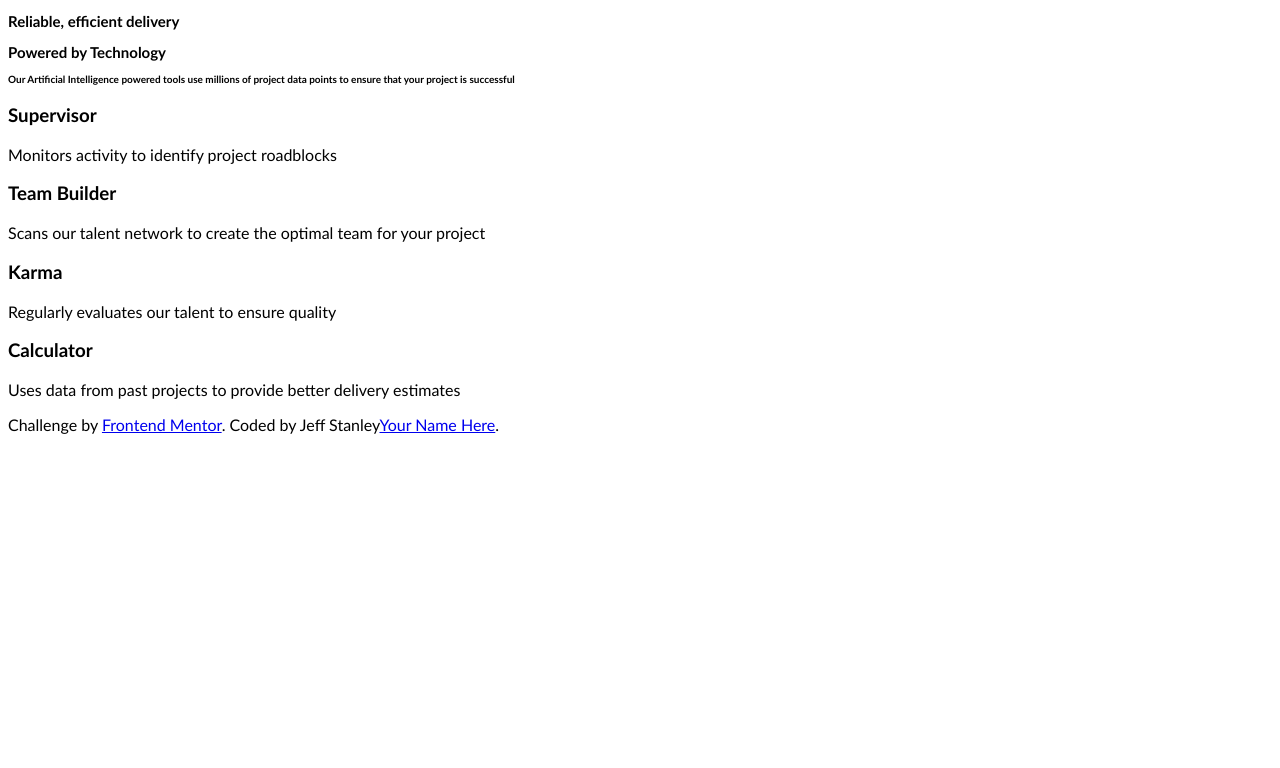
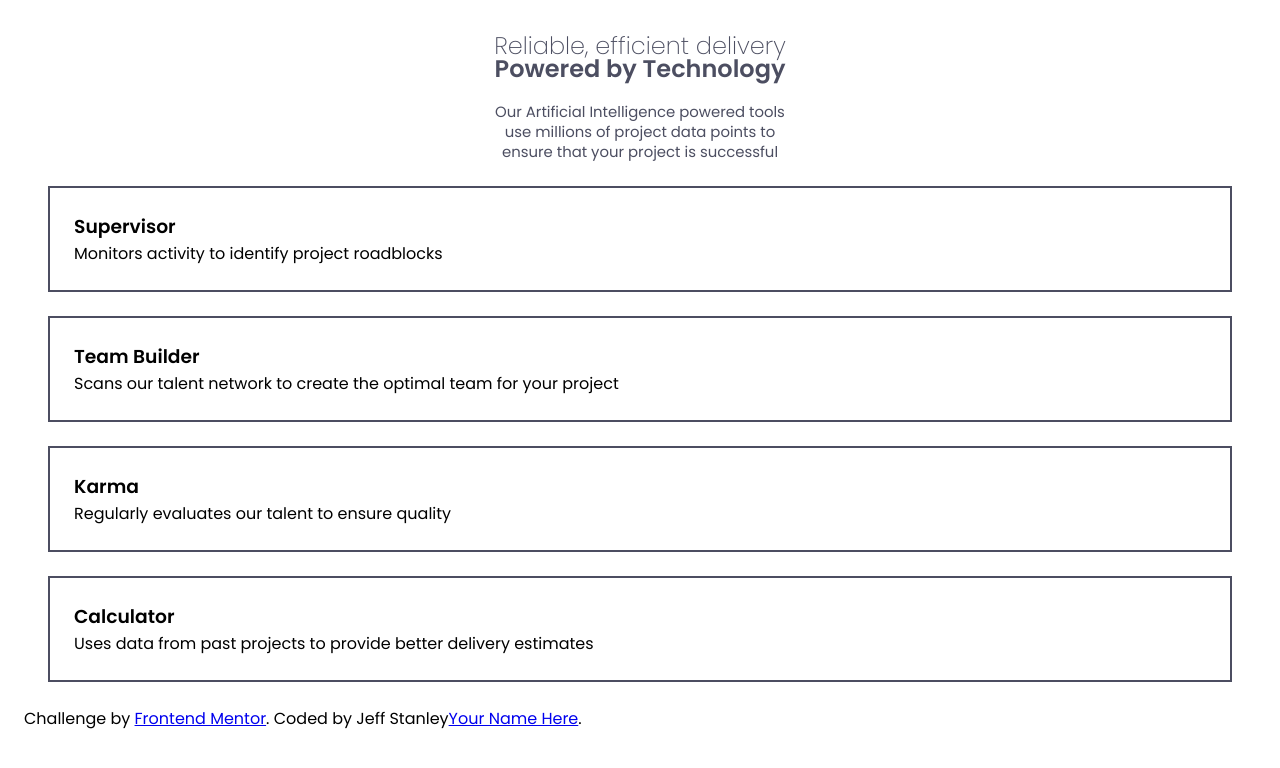
Before and after one commit to JS-Law/four-card-feature-section, a website built with webpack: page src/index.html in a window 1280 px wide. Built offline with nearby package versions, Linux system fonts and the light colour scheme.

Commit message:
Style title element

```diff
--- a/src/index.html
+++ b/src/index.html
@@ -1,51 +1,61 @@
 <!doctype html>
 <html lang="en">
-
   <head>
     <meta charset="UTF-8" />
     <meta name="viewport" content="width=device-width, initial-scale=1.0" />
-  <link rel="icon" type="image/png" sizes="32x32" href="./images/favicon-32x32.png" />
+    <link
+      rel="icon"
+      type="image/png"
+      sizes="32x32"
+      href="./images/favicon-32x32.png"
+    />
 
     <title>Frontend Mentor | Four card feature section</title>
-
   </head>
 
   <body>
     <section id="hero">
       <h1 id="mainTitle">Reliable, efficient delivery</h1>
       <h2 id="secondTitle">Powered by Technology</h2>
-    <p id="description">
-      Our Artificial Intelligence powered tools use millions of project data points to ensure
-      that your project is successful
-    </p>
+      <p class="description">Our Artificial Intelligence powered tools</p>
+      <p class="description">use millions of project data points to</p>
+      <p class="description">ensure that your project is successful</p>
     </section>
     <div class="card" id="card1">
       <h3 class="cardTitle">Supervisor</h3>
-    <p class="cardDescription">Monitors activity to identify project roadblocks</p>
+      <p class="cardDescription">
+        Monitors activity to identify project roadblocks
+      </p>
       <div class="svgContainer"></div>
     </div>
     <div class="card" id="card2">
       <h3 class="cardTitle">Team Builder</h3>
-    <p class="cardDescription">Scans our talent network to create the optimal team for your project</p>
+      <p class="cardDescription">
+        Scans our talent network to create the optimal team for your project
+      </p>
       <div class="svgContainer"></div>
     </div>
     <div class="card" id="card3">
       <h3 class="cardTitle">Karma</h3>
-    <p class="cardDescription">Regularly evaluates our talent to ensure quality</p>
+      <p class="cardDescription">
+        Regularly evaluates our talent to ensure quality
+      </p>
       <div class="svgContainer"></div>
     </div>
     <div class="card" id="card4">
       <h3 class="cardTitle">Calculator</h3>
-    <p class="cardDescription">Uses data from past projects to provide better delivery estimates</p>
+      <p class="cardDescription">
+        Uses data from past projects to provide better delivery estimates
+      </p>
       <div class="svgContainer"></div>
     </div>
     <footer>
       <p class="attribution">
         Challenge by
-      <a href="https://www.frontendmentor.io?ref=challenge" target="_blank">Frontend Mentor</a>. Coded by Jeff Stanley<a
-        href="#">Your Name Here</a>.
+        <a href="https://www.frontendmentor.io?ref=challenge" target="_blank"
+          >Frontend Mentor</a
+        >. Coded by Jeff Stanley<a href="#">Your Name Here</a>.
       </p>
     </footer>
   </body>
-
 </html>
--- a/src/styles.scss
+++ b/src/styles.scss
@@ -7,15 +7,59 @@ $Cyan: hsl(180, 62%, 55%);
 $Orange: hsl(34, 97%, 64%);
 $Blue: hsl(212, 86%, 64%);
 
+/* NEUTRAL COLORS */
+
+$Grey: hsl(234, 12%, 34%);
+$LightGrey: hsl(212, 6%, 44%);
+$White: hsl(0, 0%, 100%);
+
+/* FONT VARIABLES */
+$primary-font: "Poppins";
+$bold: 600;
+$light: 200;
+$semi-bold: 400;
+
 * {
   box-sizing: border-box;
+  margin: 0px;
+  padding: 0px;
 }
 body {
-  font-family:
-    "Trebuchet MS", "Lucida Sans Unicode", "Lucida Grande", "Lucida Sans",
-    Arial, sans-serif;
+  margin: 1.5rem;
+  font-family: Poppins;
+
+  /* TITLE SECTION */
   section#hero {
-    font-weight: 800;
-    font-size: 10px;
+    padding-inline: 0.55rem;
+    padding-block-start: 0.25rem;
+    color: $Grey;
+    h1#mainTitle {
+      font-weight: $light;
+      margin-block: none;
+      text-align: center;
+    }
+    h2#secondTitle {
+      margin-block-start: -0.75rem;
+      padding-block-end: 1rem;
+      text-align: center;
+    }
+    p.description {
+      padding-block-start: 0px;
+      padding-inline: 0.5rem;
+      line-height: 1.25rem;
+      font-size: 0.93rem;
+      text-align: center;
+    }
+  }
+  .card {
+    border: solid $Grey 2px;
+    padding: 1.5rem;
+    margin: 1.5rem;
+  }
+  .cardTitle {
+  }
+  .cardDescription {
+  }
+  .svgContainer {
   }
 }
```
Lines whose indentation alone changed are shown as unchanged.
